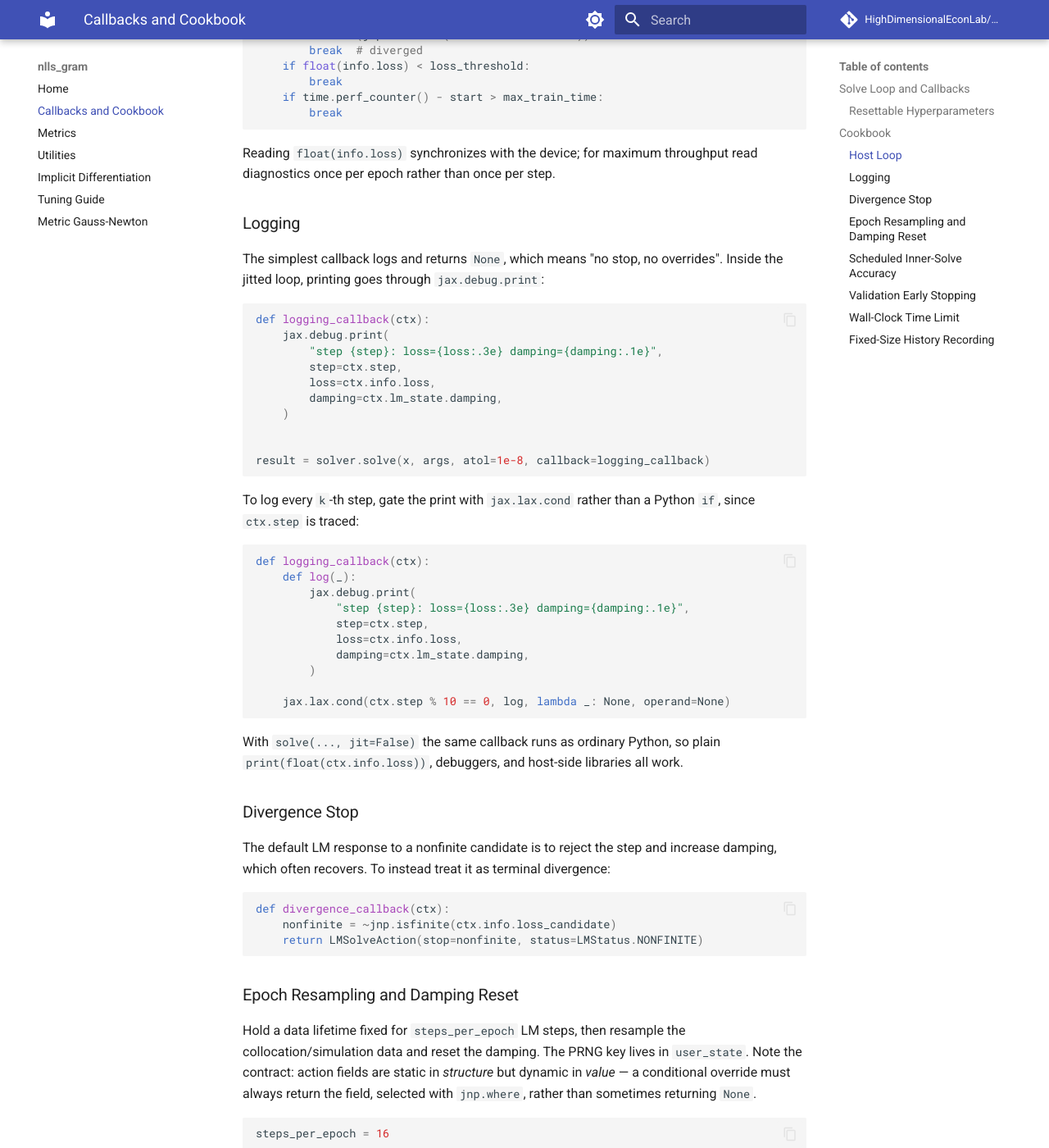
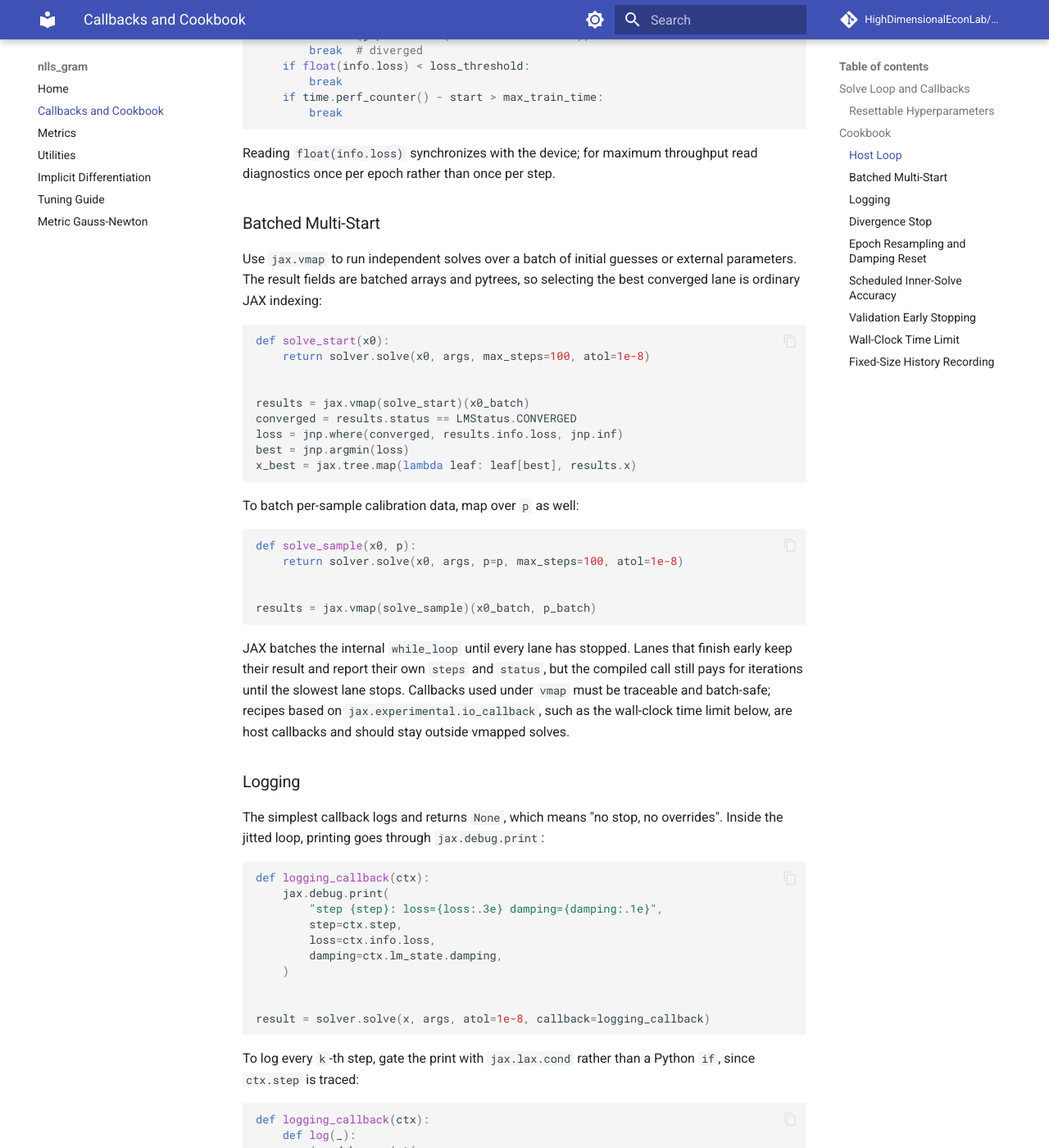
Before and after one commit to HighDimensionalEconLab/nlls_gram, an MkDocs documentation site: the page built from docs/callbacks.md, in a window 1280 px wide and 1400 px high, scrolled down 3544 px. Shown: the whole window at 82% size. Built offline with MkDocs 1.6.1 and Material for MkDocs 9.7.7, drawn with Linux system fonts in a browser that asks for light colours; comment, search, counter and statistics services are not loaded.

Commit message:
docs: add vmapped solve coverage

````diff
--- a/docs/callbacks.md
+++ b/docs/callbacks.md
@@ -159,6 +159,41 @@ for step in range(max_steps):
 
 Reading `float(info.loss)` synchronizes with the device; for maximum
 throughput read diagnostics once per epoch rather than once per step.
+
+### Batched Multi-Start
+
+Use `jax.vmap` to run independent solves over a batch of initial guesses or
+external parameters. The result fields are batched arrays and pytrees, so
+selecting the best converged lane is ordinary JAX indexing:
+
+```python
+def solve_start(x0):
+    return solver.solve(x0, args, max_steps=100, atol=1e-8)
+
+
+results = jax.vmap(solve_start)(x0_batch)
+converged = results.status == LMStatus.CONVERGED
+loss = jnp.where(converged, results.info.loss, jnp.inf)
+best = jnp.argmin(loss)
+x_best = jax.tree.map(lambda leaf: leaf[best], results.x)
+```
+
+To batch per-sample calibration data, map over `p` as well:
+
+```python
+def solve_sample(x0, p):
+    return solver.solve(x0, args, p=p, max_steps=100, atol=1e-8)
+
+
+results = jax.vmap(solve_sample)(x0_batch, p_batch)
+```
+
+JAX batches the internal `while_loop` until every lane has stopped. Lanes that
+finish early keep their result and report their own `steps` and `status`, but
+the compiled call still pays for iterations until the slowest lane stops.
+Callbacks used under `vmap` must be traceable and batch-safe; recipes based on
+`jax.experimental.io_callback`, such as the wall-clock time limit below, are
+host callbacks and should stay outside vmapped solves.
 
 ### Logging
 
````
Also changed, not shown: docs/index.md (+5 -0 lines), 1 other file.
